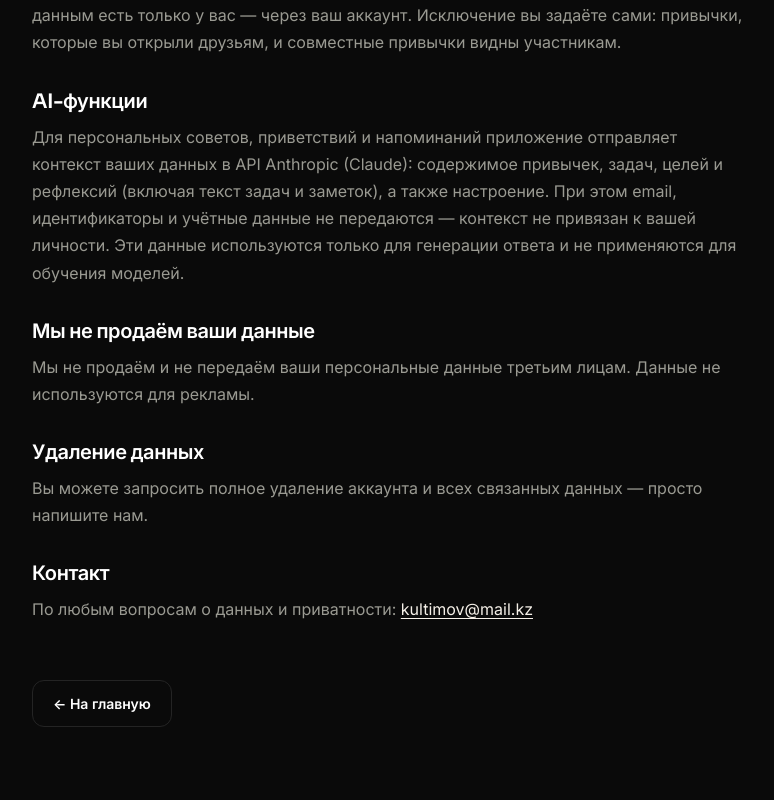
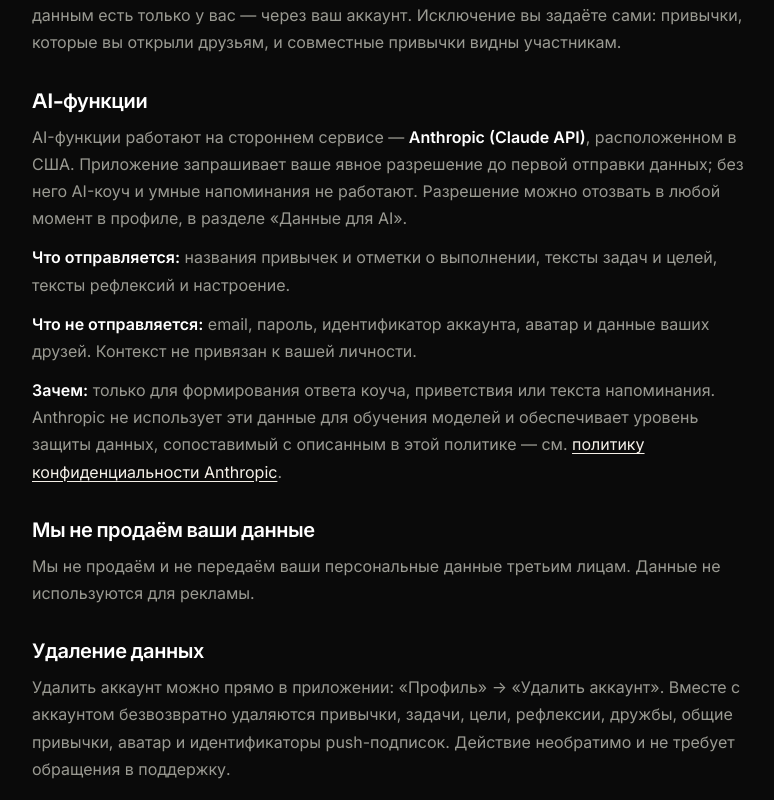
Before and after one commit to Kultimov9/Oyan-landing, a Vue app: page /privacy in a window 1280 px wide. Shown: the part 1000-1800 px from the top of the page, without its empty margins (252-1026 px from the left). Built offline with nearby package versions, Linux system fonts and the light colour scheme; no server answers.

Commit message:
add info in privacy

```diff
--- a/src/views/PrivacyView.vue
+++ b/src/views/PrivacyView.vue
@@ -31,7 +31,7 @@
       <!-- РУССКАЯ ВЕРСИЯ -->
       <article v-if="lang === 'ru'">
         <h1>Политика конфиденциальности</h1>
-        <p class="updated">Обновлено: 4 июля 2026</p>
+        <p class="updated">Обновлено: 16 сентября 2026</p>
 
         <p>
           Oyan — приложение для привычек и продуктивности. Мы собираем только те данные,
@@ -84,11 +84,24 @@
 
         <h2>AI-функции</h2>
         <p>
-          Для персональных советов, приветствий и напоминаний приложение отправляет контекст ваших
-          данных в API Anthropic (Claude): содержимое привычек, задач, целей и рефлексий (включая
-          текст задач и заметок), а также настроение. При этом email, идентификаторы и учётные
-          данные не передаются — контекст не привязан к вашей личности. Эти данные используются
-          только для генерации ответа и не применяются для обучения моделей.
+          AI-функции работают на стороннем сервисе — <strong>Anthropic (Claude API)</strong>,
+          расположенном в США. Приложение запрашивает ваше явное разрешение до первой отправки
+          данных; без него AI-коуч и умные напоминания не работают. Разрешение можно отозвать в
+          любой момент в профиле, в разделе «Данные для AI».
+        </p>
+        <p>
+          <strong>Что отправляется:</strong> названия привычек и отметки о выполнении, тексты
+          задач и целей, тексты рефлексий и настроение.
+        </p>
+        <p>
+          <strong>Что не отправляется:</strong> email, пароль, идентификатор аккаунта, аватар и
+          данные ваших друзей. Контекст не привязан к вашей личности.
+        </p>
+        <p>
+          <strong>Зачем:</strong> только для формирования ответа коуча, приветствия или текста
+          напоминания. Anthropic не использует эти данные для обучения моделей и обеспечивает
+          уровень защиты данных, сопоставимый с описанным в этой политике — см.
+          <a href="https://www.anthropic.com/legal/privacy" target="_blank" rel="noopener">политику конфиденциальности Anthropic</a>.
         </p>
 
         <h2>Мы не продаём ваши данные</h2>
@@ -99,8 +112,10 @@
 
         <h2>Удаление данных</h2>
         <p>
-          Вы можете запросить полное удаление аккаунта и всех связанных данных — просто напишите
-          нам.
+          Удалить аккаунт можно прямо в приложении: «Профиль» → «Удалить аккаунт». Вместе с
+          аккаунтом безвозвратно удаляются привычки, задачи, цели, рефлексии, дружбы, общие
+          привычки, аватар и идентификаторы push-подписок. Действие необратимо и не требует
+          обращения в поддержку.
         </p>
 
         <h2>Контакт</h2>
@@ -113,7 +128,7 @@
       <!-- ENGLISH VERSION -->
       <article v-else>
         <h1>Privacy Policy</h1>
-        <p class="updated">Last updated: July 4, 2026</p>
+        <p class="updated">Last updated: September 16, 2026</p>
 
         <p>
           Oyan is a habit and productivity app. We collect only the data required for the app
@@ -167,11 +182,24 @@
 
         <h2>AI features</h2>
         <p>
-          To provide personal coaching, greetings and reminders, the app sends context from your
-          data to the Anthropic API (Claude): the contents of your habits, tasks, goals and
-          reflections (including task text and notes), as well as your mood. Your email,
-          identifiers and credentials are never sent — the context is not tied to your identity.
-          This data is used only to generate a response and is not used to train models.
+          AI features are powered by a third-party service — <strong>Anthropic (Claude API)</strong>,
+          located in the United States. The app asks for your explicit permission before any data
+          is sent; without it, the AI coach and smart reminders do not work. You can withdraw this
+          permission at any time in your profile, under "AI data".
+        </p>
+        <p>
+          <strong>What is sent:</strong> habit names and completion records, the text of your
+          tasks and goals, and the text of your reflections along with your mood.
+        </p>
+        <p>
+          <strong>What is not sent:</strong> your email, password, account identifier, avatar, or
+          any data about your friends. The context is not tied to your identity.
+        </p>
+        <p>
+          <strong>Why:</strong> solely to generate a coaching reply, a greeting or the text of a
+          reminder. Anthropic does not use this data to train models and provides a level of data
+          protection equal to the one described in this policy — see
+          <a href="https://www.anthropic.com/legal/privacy" target="_blank" rel="noopener">Anthropic's privacy policy</a>.
         </p>
 
         <h2>We do not sell your data</h2>
@@ -182,8 +210,10 @@
 
         <h2>Data deletion</h2>
         <p>
-          You can request complete deletion of your account and all associated data — just
-          contact us.
+          You can delete your account directly in the app: Profile → Delete account. Deleting the
+          account permanently removes your habits, tasks, goals, reflections, friendships, shared
+          habits, avatar and push subscription identifiers. The action is irreversible and does
+          not require contacting support.
         </p>
 
         <h2>Contact</h2>
```
